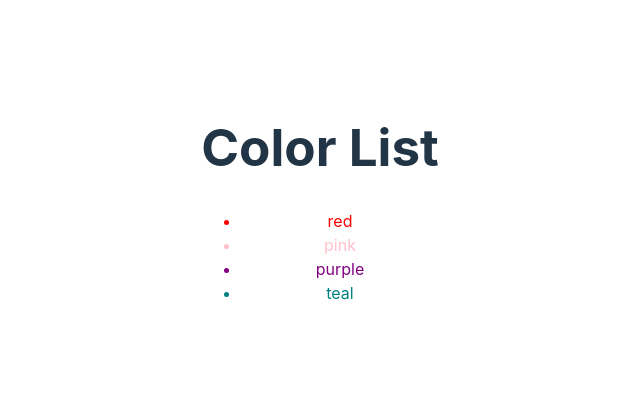
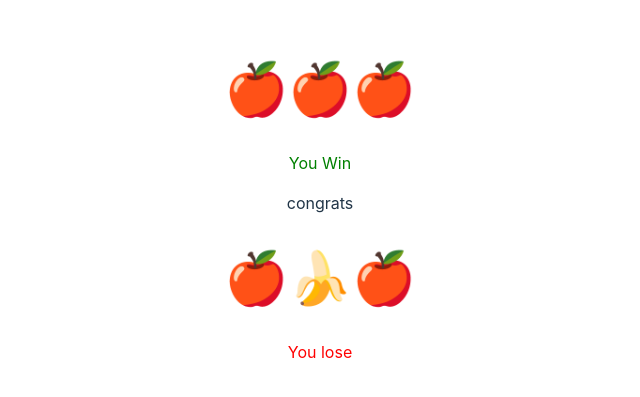
Before and after one commit to tyrex1829/react-locally-vite, a React (Vite) app: page / in a window 1280 px wide. Shown: the part 197-594 px from the top of the page, without its empty margins (320-960 px from the left). Built offline with nearby package versions, Linux system fonts and the light colour scheme.

Commit message:
slots logic

```diff
--- a/src/App.jsx
+++ b/src/App.jsx
@@ -5,6 +5,7 @@ import ListPicker from './ListPicker';
 import DoubleDice from './DoubleDice';
 import Heading from './Heading';
 import ColorList from './ColorList';
+import Slots from './Slots';
 import './App.css'
 
 function App() {
@@ -32,7 +33,10 @@ function App() {
       {/* <Heading color="magenta" text="welcome" fontSize="20px" />
       <Heading color="teal" text="Hey, there" fontSize="48px" /> */}
 
-      <ColorList colors={["red", "pink", "purple", "teal"]} />
+      {/* <ColorList colors={["red", "pink", "purple", "teal"]} /> */}
+
+      <Slots val1="🍎" val2="🍎" val3="🍎" />
+      <Slots val1="🍎" val2="🍌" val3="🍎" />
 
     </div>
   );
--- /dev/null
+++ b/src/Slots.jsx
@@ -0,0 +1,14 @@
+export default function Slots ({ val1, val2, val3 }) {
+
+    const loseStyle = { color: "red" };
+    const winStyle = { color: "green" };
+
+    return (
+        <div>
+            <h1>
+                {val1}{val2}{val3}
+            </h1>
+            { (val1 === val2 && val1 === val3) ? <><p style={ winStyle }>You Win</p><p>congrats</p></> : <p style={ loseStyle }>You lose</p> }
+        </div>
+    )
+}
```
